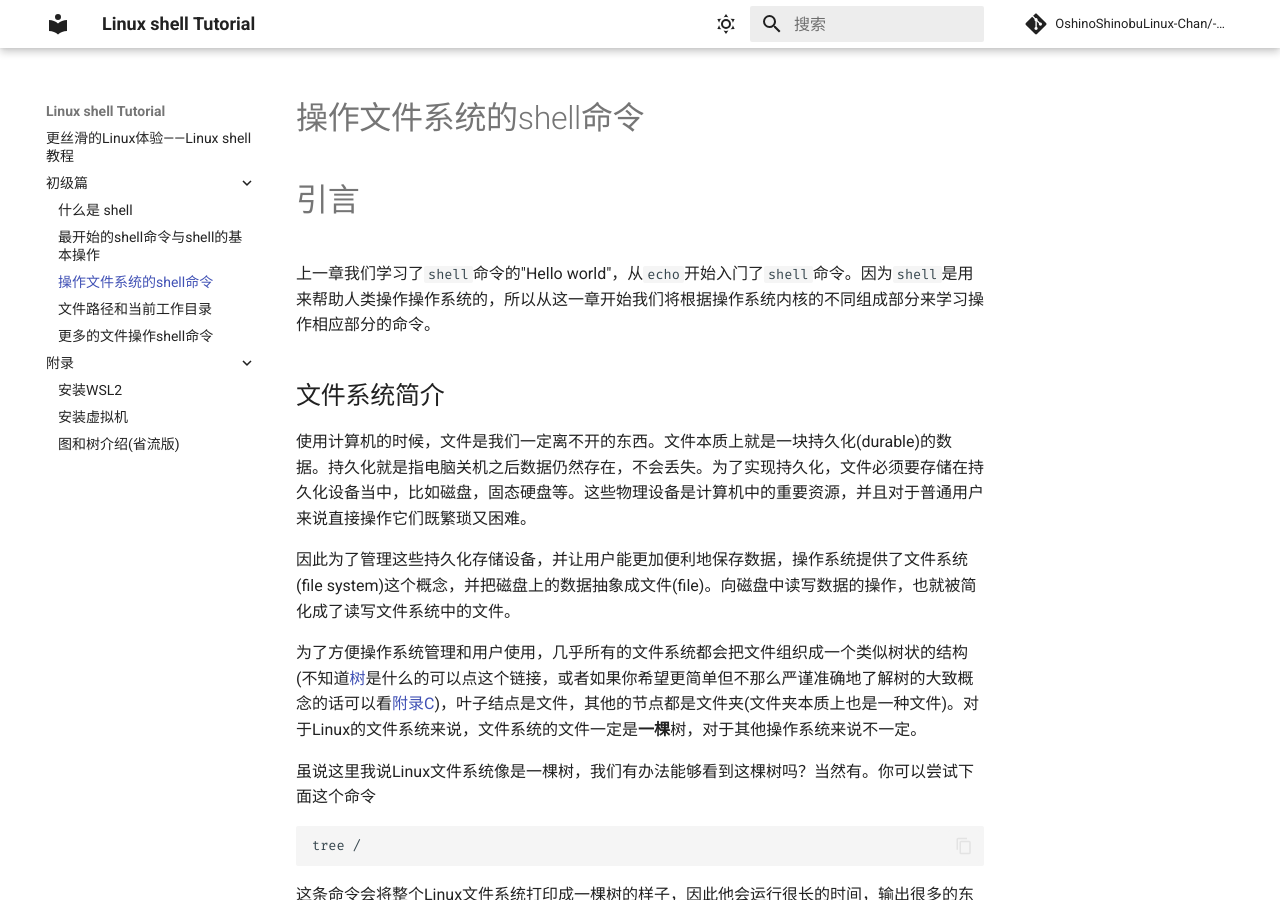
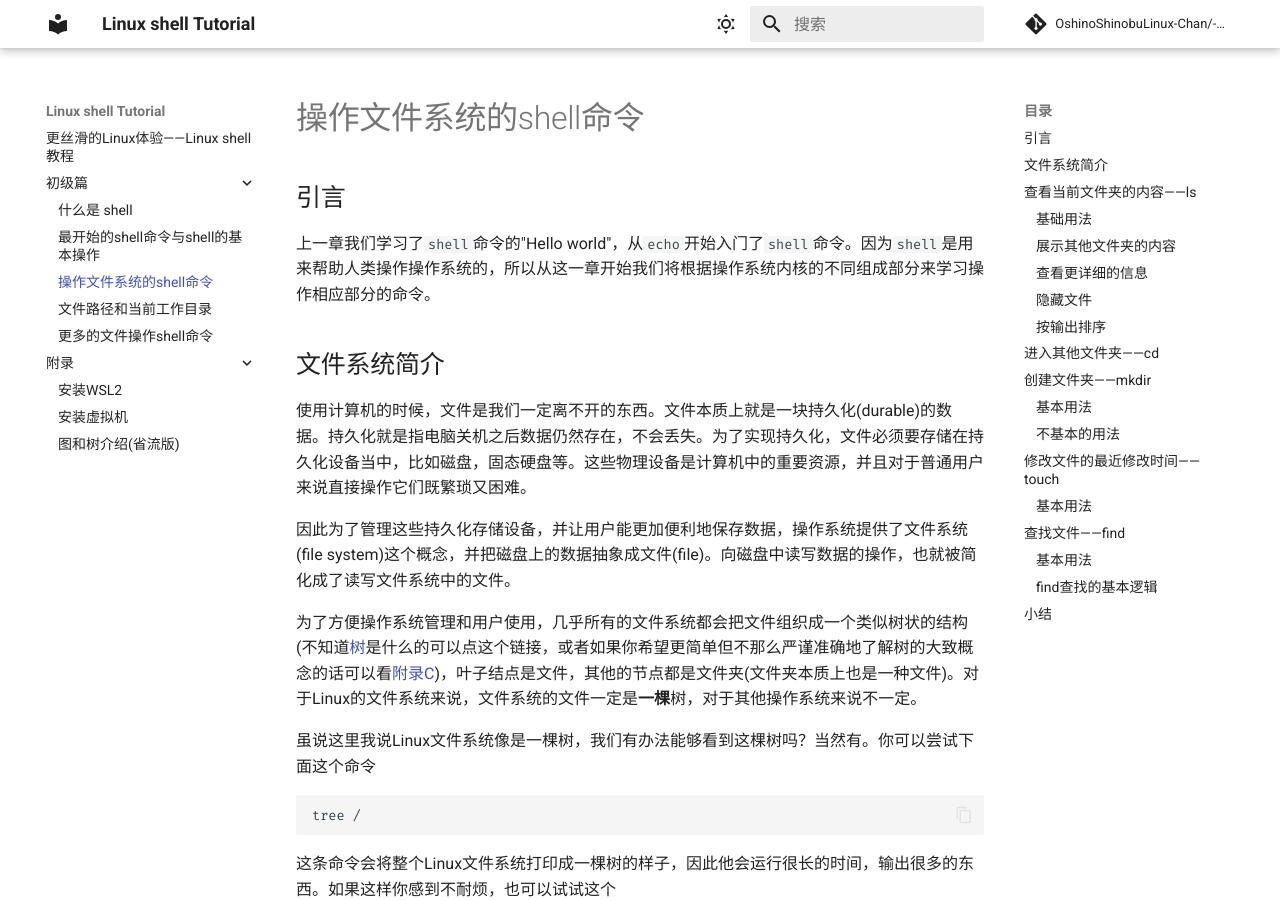
Before and after one commit to OshinoShinobu-Chan/Linux-shell-Tutorial, an MkDocs documentation site: the page built from docs/初级篇/4.操作文件系统的shell命令.md, in a window 1280 px wide and 900 px high. Built offline with MkDocs 1.6.1 and Material for MkDocs 9.7.7, drawn with Linux system fonts in a browser that asks for light colours; comment, search, counter and statistics services are not loaded.

Commit message:
Add introduction title to every chapter

```diff
--- a/docs/初级篇/4.操作文件系统的shell命令.md
+++ b/docs/初级篇/4.操作文件系统的shell命令.md
@@ -1,6 +1,6 @@
 # 操作文件系统的shell命令
 
-# 引言
+## 引言
 
 上一章我们学习了`shell`命令的"Hello world"，从`echo`开始入门了`shell`命令。因为`shell`是用来帮助人类操作操作系统的，所以从这一章开始我们将根据操作系统内核的不同组成部分来学习操作相应部分的命令。
 
```
Also changed, not shown: docs/初级篇/5.文件路径和当前工作目录.md (+1 -1 lines), docs/初级篇/6.更多的文件操作shell命令.md (+1 -1 lines).
